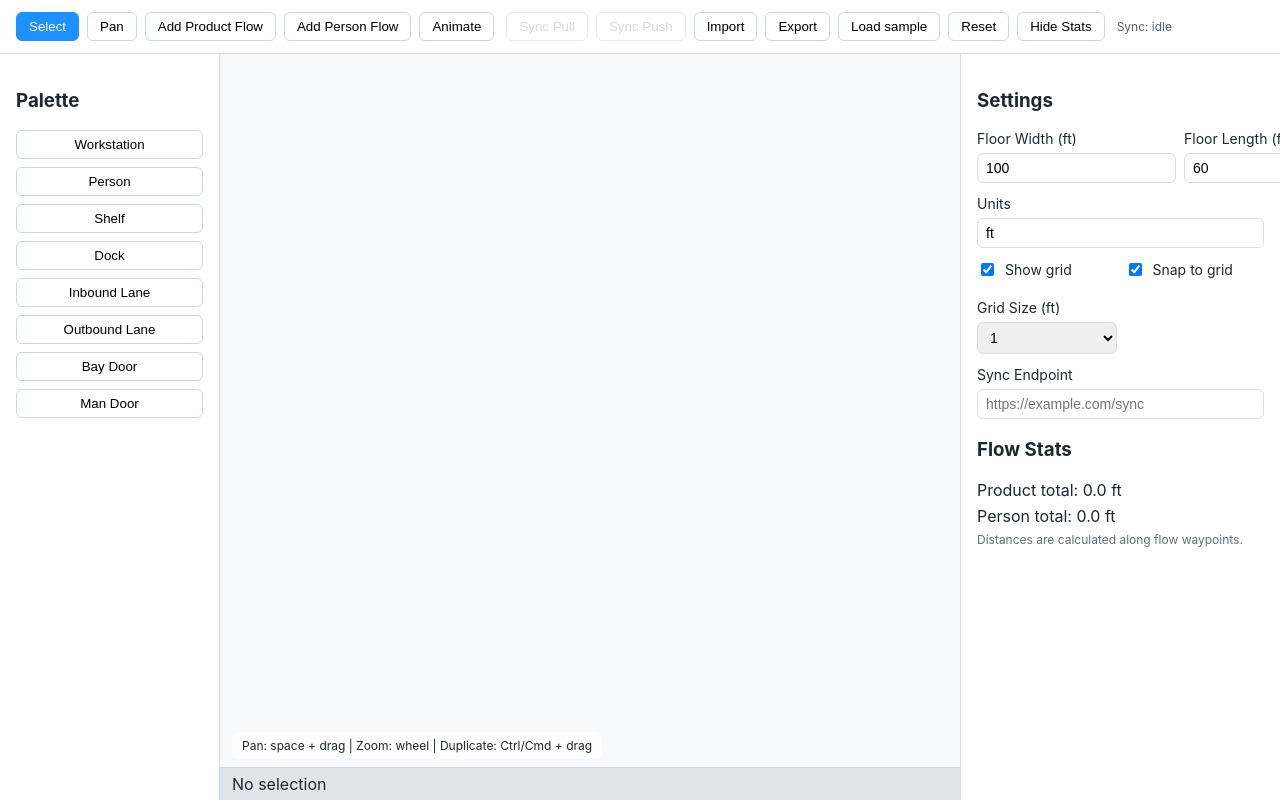
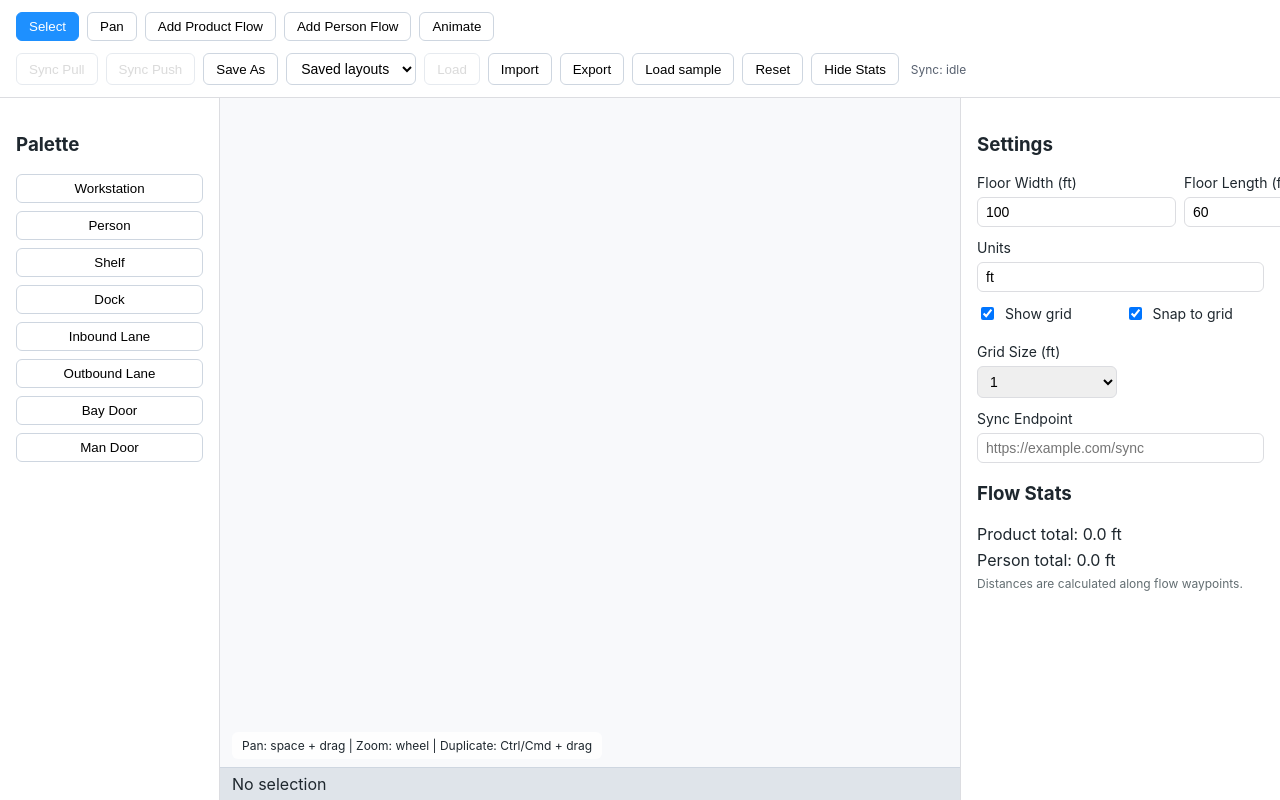
Before and after one commit to russelldudek/spaghettiFactory, a React (Vite) app: page / in a window 1280 px wide. Built offline with nearby package versions, Linux system fonts and the light colour scheme.

Commit message:
Add named saves and reset confirmation

```diff
--- a/src/components/TopBar.tsx
+++ b/src/components/TopBar.tsx
@@ -1,10 +1,19 @@
-import { useRef } from "react";
+import { useMemo, useRef, useState } from "react";
 import { useStore } from "../state/store";
+import { AppStateData } from "../models/types";
 
 interface TopBarProps {
   onToggleStats: () => void;
   showStats: boolean;
 }
+
+type NamedSave = {
+  name: string;
+  savedAt: number;
+  state: AppStateData;
+};
+
+const NAMED_SAVE_KEY = "spaghetti-factory-named-saves";
 
 export const TopBar = ({ onToggleStats, showStats }: TopBarProps) => {
   const tool = useStore((state) => state.tool);
@@ -18,6 +27,17 @@ export const TopBar = ({ onToggleStats, showStats }: TopBarProps) => {
   const pullSync = useStore((state) => state.pullSync);
   const pushSync = useStore((state) => state.pushSync);
   const fileInputRef = useRef<HTMLInputElement | null>(null);
+  const [namedSaves, setNamedSaves] = useState<NamedSave[]>(() => {
+    try {
+      const stored = localStorage.getItem(NAMED_SAVE_KEY);
+      if (!stored) return [];
+      const parsed = JSON.parse(stored) as NamedSave[];
+      return Array.isArray(parsed) ? parsed : [];
+    } catch {
+      return [];
+    }
+  });
+  const [selectedSave, setSelectedSave] = useState("");
   const stateData = useStore((state) => ({
     nodes: state.nodes,
     flows: state.flows,
@@ -25,6 +45,10 @@ export const TopBar = ({ onToggleStats, showStats }: TopBarProps) => {
     grid: state.grid,
     lastModified: state.lastModified,
   }));
+  const namedSaveOptions = useMemo(
+    () => namedSaves.map((save) => ({ value: save.name, label: save.name })),
+    [namedSaves]
+  );
 
   const handleExport = () => {
     const blob = new Blob([JSON.stringify(stateData, null, 2)], {
@@ -42,6 +66,41 @@ export const TopBar = ({ onToggleStats, showStats }: TopBarProps) => {
     const text = await file.text();
     const data = JSON.parse(text);
     importState(data);
+  };
+
+  const persistNamedSaves = (next: NamedSave[]) => {
+    localStorage.setItem(NAMED_SAVE_KEY, JSON.stringify(next));
+    setNamedSaves(next);
+  };
+
+  const handleNamedSave = () => {
+    const name = window.prompt("Name this layout save:");
+    if (!name) return;
+    const trimmed = name.trim();
+    if (!trimmed) return;
+    const entry: NamedSave = {
+      name: trimmed,
+      savedAt: Date.now(),
+      state: stateData,
+    };
+    const next = [entry, ...namedSaves.filter((save) => save.name !== trimmed)];
+    persistNamedSaves(next);
+    setSelectedSave(trimmed);
+  };
+
+  const handleLoadNamedSave = () => {
+    const entry = namedSaves.find((save) => save.name === selectedSave);
+    if (!entry) return;
+    importState(entry.state);
+  };
+
+  const handleReset = () => {
+    const confirmed = window.confirm(
+      "Reset the layout? This clears your current work and cannot be undone."
+    );
+    if (confirmed) {
+      resetAll();
+    }
   };
 
   return (
@@ -82,10 +141,26 @@ export const TopBar = ({ onToggleStats, showStats }: TopBarProps) => {
         <button onClick={pushSync} disabled={!sync.endpoint || sync.status === "syncing"}>
           Sync Push
         </button>
+        <button onClick={handleNamedSave}>Save As</button>
+        <select
+          aria-label="Saved layouts"
+          value={selectedSave}
+          onChange={(event) => setSelectedSave(event.target.value)}
+        >
+          <option value="">Saved layouts</option>
+          {namedSaveOptions.map((option) => (
+            <option key={option.value} value={option.value}>
+              {option.label}
+            </option>
+          ))}
+        </select>
+        <button onClick={handleLoadNamedSave} disabled={!selectedSave}>
+          Load
+        </button>
         <button onClick={() => fileInputRef.current?.click()}>Import</button>
         <button onClick={handleExport}>Export</button>
         <button onClick={loadSample}>Load sample</button>
-        <button onClick={resetAll}>Reset</button>
+        <button onClick={handleReset}>Reset</button>
         <button onClick={onToggleStats}>{showStats ? "Hide" : "Show"} Stats</button>
         <input
           ref={fileInputRef}
--- a/src/styles.css
+++ b/src/styles.css
@@ -37,6 +37,14 @@ button {
   background: #ffffff;
   border-radius: 6px;
   cursor: pointer;
+}
+
+.top-bar select {
+  padding: 6px 10px;
+  border: 1px solid #ced6e0;
+  border-radius: 6px;
+  background: #ffffff;
+  font-size: 14px;
 }
 
 button.active {
```
